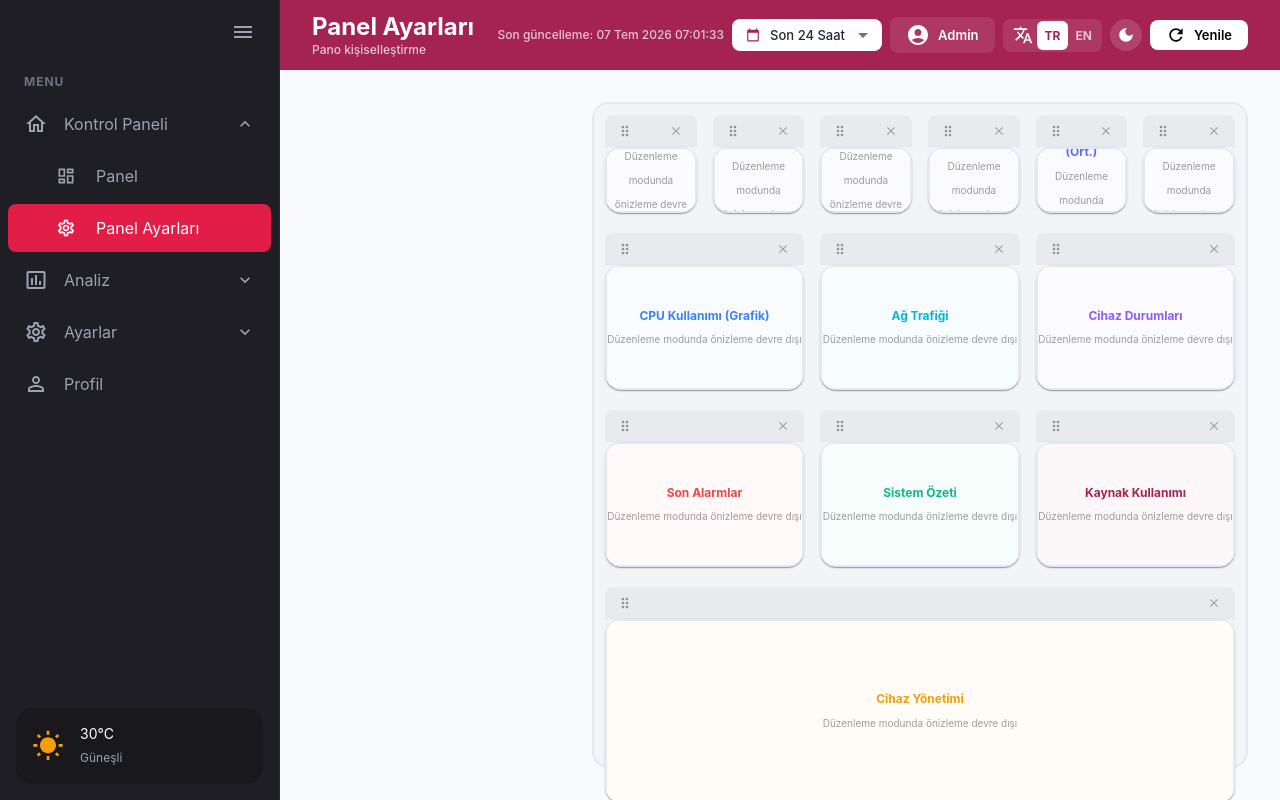
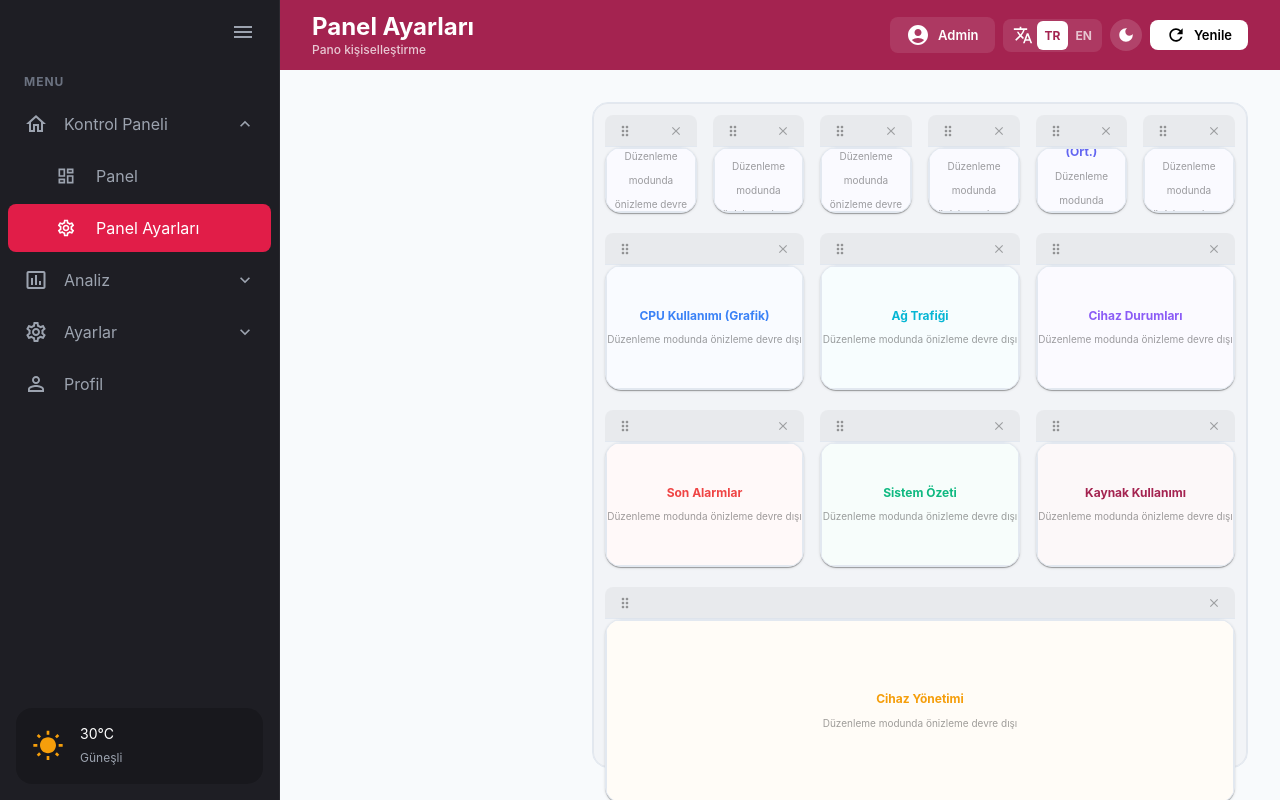
Before and after one commit to aycacerence/Monitoring-dashboard, a React (Vite) app: page /settings in a window 1280 px wide. Built offline with nearby package versions, Linux system fonts and the light colour scheme.

Commit message:
feat: panel ayarları sayfasında header takvim ve son güncelleme gizlendi

```diff
--- a/src/components/layout/Header/Header.jsx
+++ b/src/components/layout/Header/Header.jsx
@@ -13,6 +13,7 @@ import { toggleMode, selectColorMode } from '../../../features/theme/themeSlice'
 import { useTranslation } from 'react-i18next';
 import { selectRole, setRole } from '../../../features/auth/authSlice';
 import { useState } from 'react';
+import { useLocation } from 'react-router-dom';
 import { usePageTitle } from '../../../hooks/usePageTitle';
 
 // Removed static TIME_RANGE_OPTIONS
@@ -26,6 +27,8 @@ function Header({ lastUpdated, timeRange, onTimeRangeChange, onRefresh, isRefres
   const role = useSelector(selectRole);
   const { t, i18n: i18nInstance } = useTranslation();
   const { title, subtitle } = usePageTitle();
+  const { pathname } = useLocation();
+  const isSettingsPage = pathname === '/settings';
 
   const [anchorEl, setAnchorEl] = useState(null);
   const open = Boolean(anchorEl);
@@ -92,14 +95,16 @@ function Header({ lastUpdated, timeRange, onTimeRangeChange, onRefresh, isRefres
         <div className="flex min-w-0 flex-1 flex-wrap items-center justify-start gap-2 sm:flex-initial sm:justify-end sm:shrink-0">
 
           {/* Son güncelleme tarihi */}
-          {lastUpdated && (
-            <span className="hidden lg:block text-xs font-medium text-white/75 whitespace-nowrap">
-              {t('header.lastUpdated')}: {lastUpdated}
-            </span>
-          )}
+          <Box sx={{ display: isSettingsPage ? 'none' : 'flex', alignItems: 'center' }}>
+            {lastUpdated && (
+              <span className="hidden lg:block text-xs font-medium text-white/75 whitespace-nowrap">
+                {t('header.lastUpdated')}: {lastUpdated}
+              </span>
+            )}
+          </Box>
 
           {/* Mobil İçin Zaman Aralığı Menüsü */}
-          <Box sx={{ display: { xs: 'block', sm: 'none' } }}>
+          <Box sx={{ display: isSettingsPage ? 'none' : { xs: 'block', sm: 'none' } }}>
             <IconButton
               onClick={handleTimeClick}
               sx={{
@@ -148,7 +153,7 @@ function Header({ lastUpdated, timeRange, onTimeRangeChange, onRefresh, isRefres
               <CalendarTodayIcon sx={{ fontSize: 14, mr: 0.5, color: 'primary.main' }} />
             }
             sx={{
-              display: { xs: 'none', sm: 'inline-flex' },
+              display: isSettingsPage ? 'none' : { xs: 'none', sm: 'inline-flex' },
               backgroundColor: '#ffffff',
               color: '#1e293b',
               fontWeight: 500,
```
